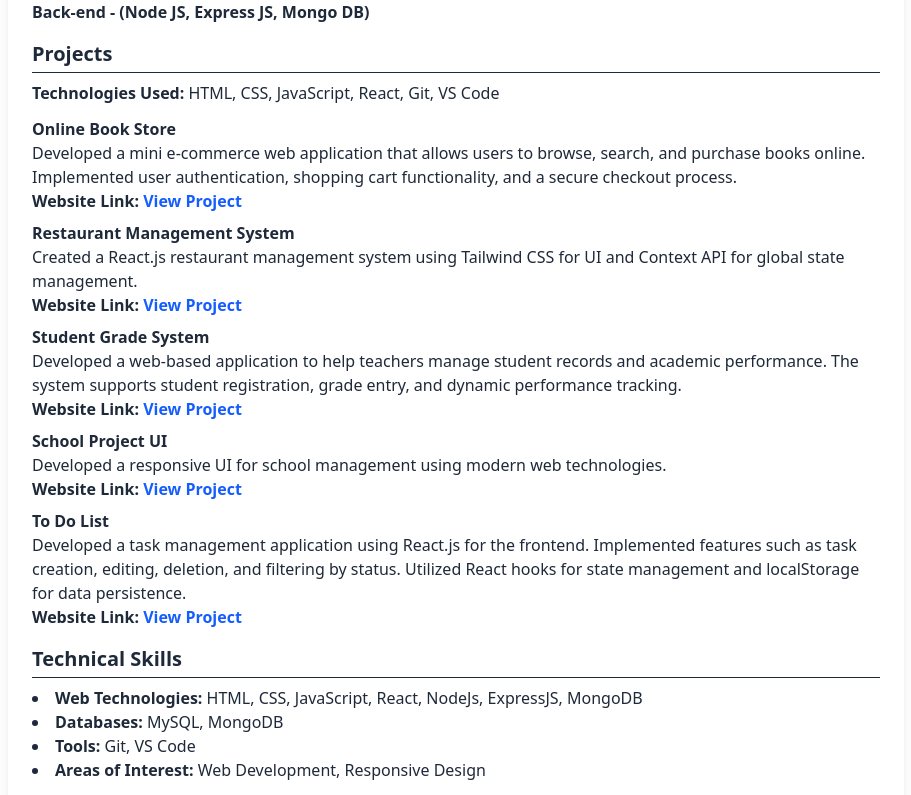
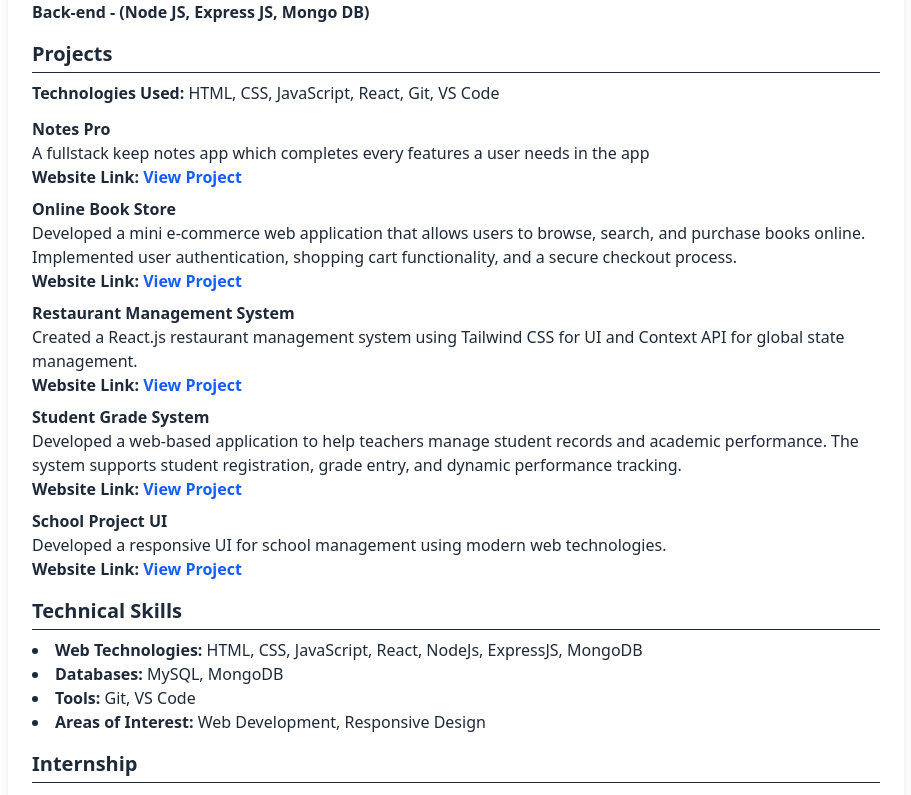
Before and after one commit to Ruthrakumar77/My-Resume, a React (Vite) app: page / in a window 1280 px wide. Shown: the part 463-1258 px from the top of the page, without its empty margins (184-1095 px from the left). Built offline with nearby package versions, Linux system fonts and the light colour scheme.

Commit message:
Project added

```diff
--- a/src/NewResume.jsx
+++ b/src/NewResume.jsx
@@ -1,4 +1,3 @@
-import './App.css'
 
 function NewResume() {
     return (
@@ -53,6 +52,15 @@ function NewResume() {
                     <p className="mb-3"><strong>Technologies Used:</strong> HTML, CSS, JavaScript, React, Git, VS Code</p>
 
                     <div className="mb-2">
+                        <h2><strong>Notes Pro</strong></h2>
+                        <div>
+                            <p>A fullstack keep notes app which completes every features a user needs in the app</p>
+                            <p className="font-semibold">
+                                Website Link: <a href="https://notes-pro-ten.vercel.app/" className="text-blue-600 hover:underline">View Project</a>
+                            </p>
+                        </div>
+                    </div>
+                    <div className="mb-2">
                         <h2><strong>Online Book Store</strong></h2>
                         <div>
                             <p>Developed a mini e-commerce web application that allows users to browse, search, and purchase books online. Implemented user authentication, shopping cart functionality, and a secure checkout process.</p>
@@ -92,15 +100,7 @@ function NewResume() {
                         </div>
                     </div>
 
-                    <div className="mb-2">
-                        <h2><strong>To Do List</strong></h2>
-                        <div>
-                            <p>Developed a task management application using React.js for the frontend. Implemented features such as task creation, editing, deletion, and filtering by status. Utilized React hooks for state management and localStorage for data persistence.</p>
-                            <p className="font-semibold">
-                                Website Link: <a href="https://react-to-do-app-five-rho.vercel.app/" className="text-blue-600 hover:underline">View Project</a>
-                            </p>
-                        </div>
-                    </div>
+
                 </section>
 
                 <section className="mt-4">
```
